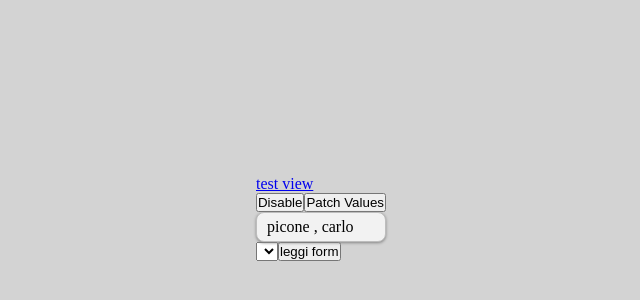
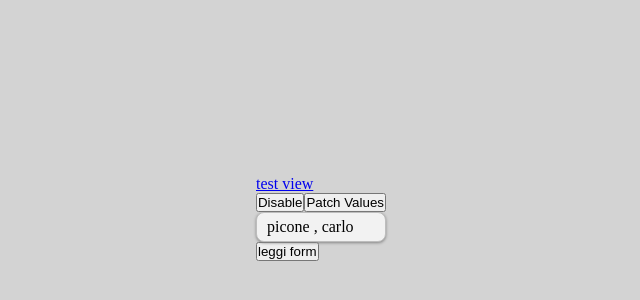
Before and after one commit to Ramateca/angluar-multi-select, an Angular app: page / in a window 1280 px wide. Shown: the part 182-482 px from the top of the page, without its empty margins (319-959 px from the left). Built offline with nearby package versions, Linux system fonts and the light colour scheme.

Commit message:
removed useless select

```diff
--- a/src/app/main/main.component.html
+++ b/src/app/main/main.component.html
@@ -15,13 +15,6 @@
     }
   </multi-select>
   <br />
-  <select>
-    <option value="1" selected></option>
-    <option value="2"></option>
-    <option value="3"></option>
-    <option value="4"></option>
-    <option value="5"></option>
-  </select>
   <button
     type="submit"
     class="btn btn-primary"
```
